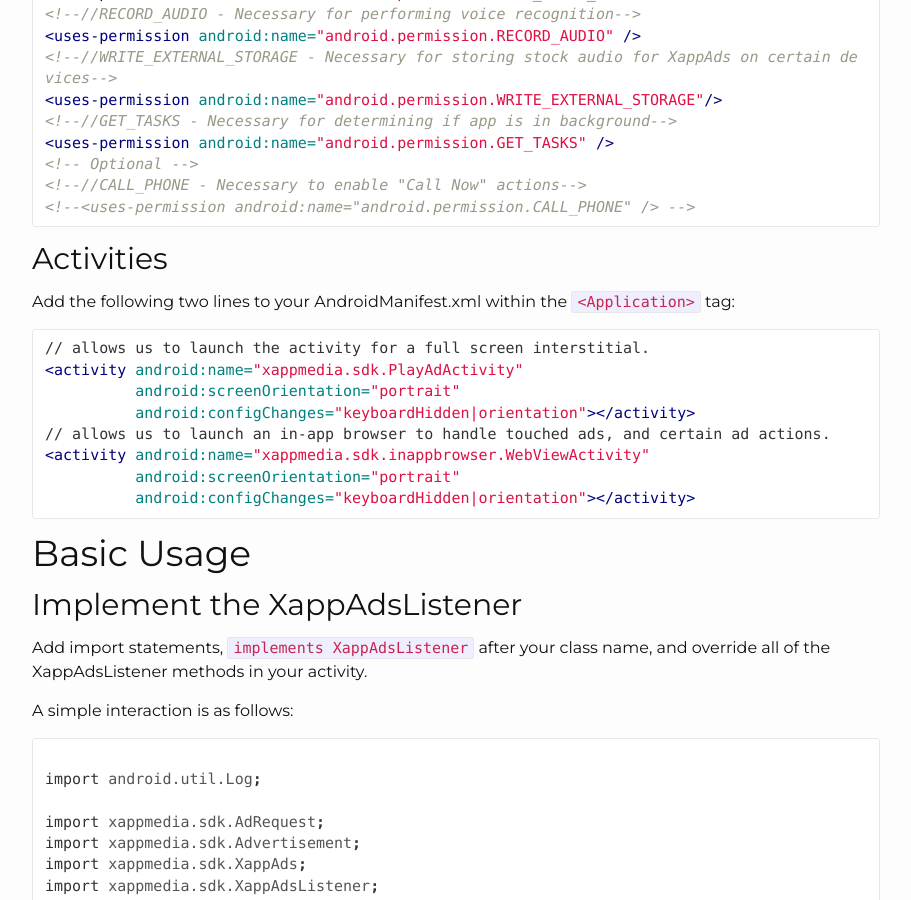
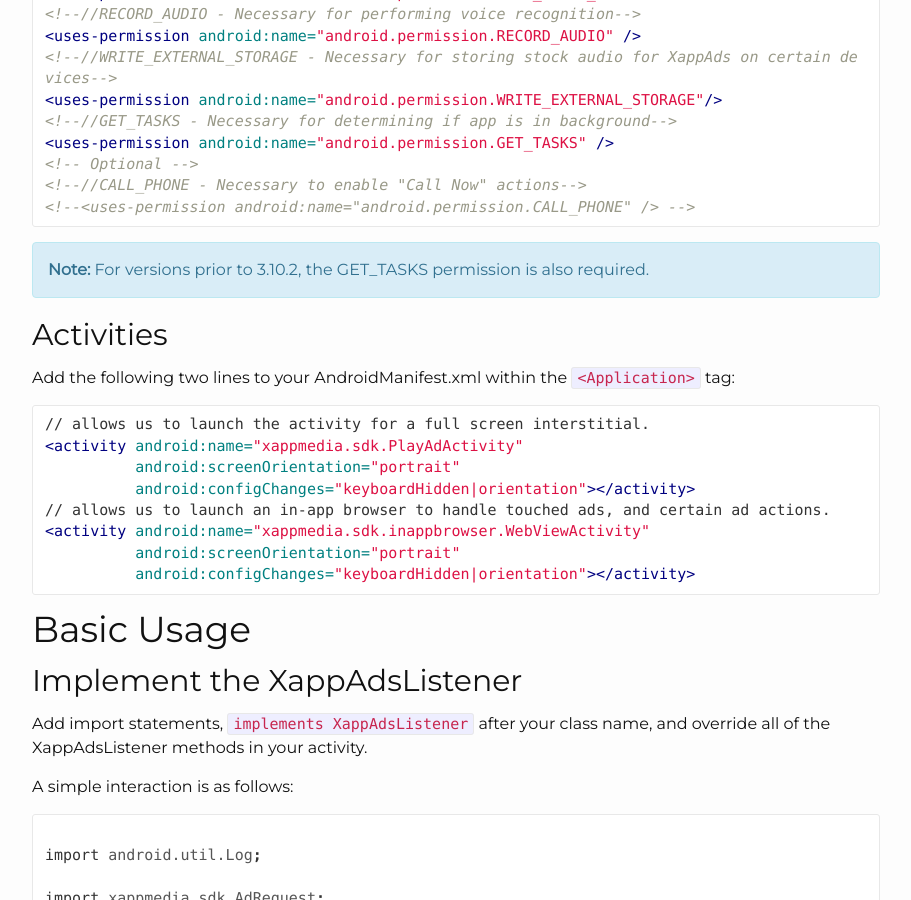
Before and after one commit to chrsdietz/Documentation, a Jekyll site: the page built from _android/quick-start.markdown, in a window 1280 px wide and 900 px high, scrolled down 1148 px. Shown: the whole window, without its empty margins (38-949 px from the left). Built offline with Jekyll 4.4.1, drawn with Linux system fonts in a browser that asks for light colours; nearby versions of some CDN libraries; library files that are not in the unit come from our copies; Markdown is read by kramdown in place of the engine named in the settings; comment, search, counter and statistics services are not loaded.

Commit message:
adding alert for versions less than 3.10.1 need GET_TASKS

````diff
--- a/_android/quick-start.markdown
+++ b/_android/quick-start.markdown
@@ -54,6 +54,9 @@ Add the following permissions, typically right before the `<Application>` tag:
 <!--//CALL_PHONE - Necessary to enable "Call Now" actions-->
 <!--<uses-permission android:name="android.permission.CALL_PHONE" /> -->
 ```
+<div class="alert alert-info" role="alert">
+  <b>Note:</b> For versions prior to 3.10.2, the GET_TASKS permission is also required.
+</div>
 
 ## Activities
 
````
